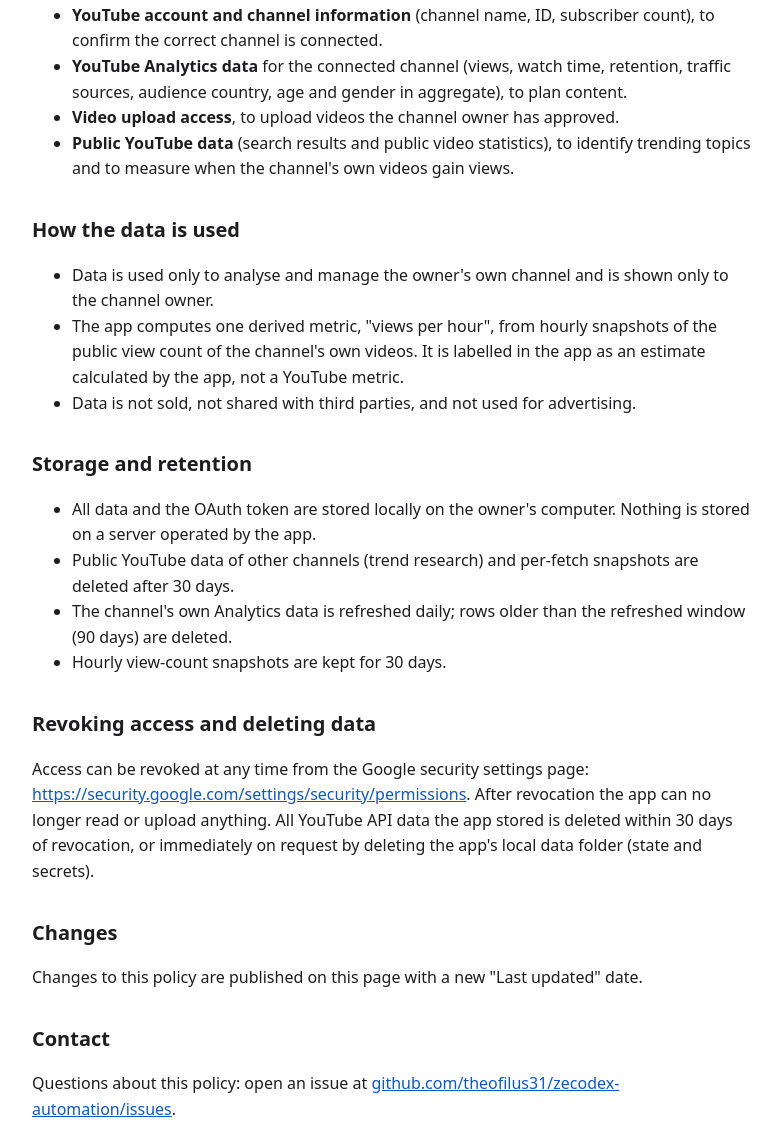
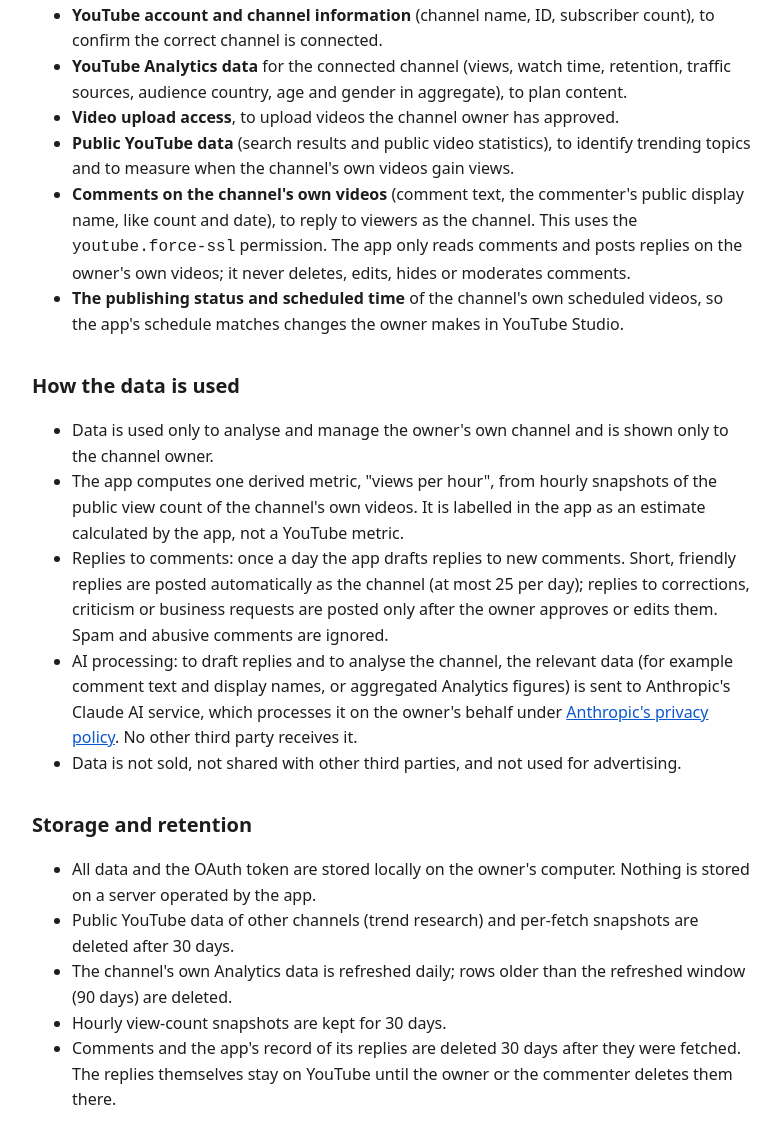
Before and after one commit to theofilus31/zecodex-automation, a plain HTML site: page privacy.html in a window 1280 px wide. Shown: the part 465-1590 px from the top of the page, without its empty margins (248-1029 px from the left). Drawn offline with Linux system fonts and the light colour scheme.

Commit message:
Privacy policy: comment replies, schedule sync, AI processing disclosure
Co-Authored-By: Claude Opus 5.5 <noreply@anthropic.com>

```diff
--- a/privacy.html
+++ b/privacy.html
@@ -11,7 +11,7 @@
 </head>
 <body>
 <h1>Privacy Policy</h1>
-<p><em>Last updated: November 20, 2026</em></p>
+<p><em>Last updated: November 21, 2026</em></p>
 
 <p>ZECODEX Automation ("the app") is a private tool used only by the owner of the ZECODEX YouTube channel to manage
 that channel. This policy explains what data the app accesses and how it is used, stored, shared and deleted.</p>
@@ -28,6 +28,11 @@ that channel. This policy explains what data the app accesses and how it is used
   <li><strong>YouTube Analytics data</strong> for the connected channel (views, watch time, retention, traffic sources, audience country, age and gender in aggregate), to plan content.</li>
   <li><strong>Video upload access</strong>, to upload videos the channel owner has approved.</li>
   <li><strong>Public YouTube data</strong> (search results and public video statistics), to identify trending topics and to measure when the channel's own videos gain views.</li>
+  <li><strong>Comments on the channel's own videos</strong> (comment text, the commenter's public display name, like count and
+      date), to reply to viewers as the channel. This uses the <code>youtube.force-ssl</code> permission. The app only reads
+      comments and posts replies on the owner's own videos; it never deletes, edits, hides or moderates comments.</li>
+  <li><strong>The publishing status and scheduled time</strong> of the channel's own scheduled videos, so the app's
+      schedule matches changes the owner makes in YouTube Studio.</li>
 </ul>
 
 <h2>How the data is used</h2>
@@ -35,7 +40,14 @@ that channel. This policy explains what data the app accesses and how it is used
   <li>Data is used only to analyse and manage the owner's own channel and is shown only to the channel owner.</li>
   <li>The app computes one derived metric, "views per hour", from hourly snapshots of the public view count of the
       channel's own videos. It is labelled in the app as an estimate calculated by the app, not a YouTube metric.</li>
-  <li>Data is not sold, not shared with third parties, and not used for advertising.</li>
+  <li>Replies to comments: once a day the app drafts replies to new comments. Short, friendly replies are posted
+      automatically as the channel (at most 25 per day); replies to corrections, criticism or business requests are
+      posted only after the owner approves or edits them. Spam and abusive comments are ignored.</li>
+  <li>AI processing: to draft replies and to analyse the channel, the relevant data (for example comment text and
+      display names, or aggregated Analytics figures) is sent to Anthropic's Claude AI service, which processes it on
+      the owner's behalf under <a href="https://www.anthropic.com/legal/privacy">Anthropic's privacy policy</a>. No other
+      third party receives it.</li>
+  <li>Data is not sold, not shared with other third parties, and not used for advertising.</li>
 </ul>
 
 <h2>Storage and retention</h2>
@@ -44,12 +56,14 @@ that channel. This policy explains what data the app accesses and how it is used
   <li>Public YouTube data of other channels (trend research) and per-fetch snapshots are deleted after 30 days.</li>
   <li>The channel's own Analytics data is refreshed daily; rows older than the refreshed window (90 days) are deleted.</li>
   <li>Hourly view-count snapshots are kept for 30 days.</li>
+  <li>Comments and the app's record of its replies are deleted 30 days after they were fetched. The replies themselves
+      stay on YouTube until the owner or the commenter deletes them there.</li>
 </ul>
 
 <h2>Revoking access and deleting data</h2>
 <p>Access can be revoked at any time from the Google security settings page:
 <a href="https://security.google.com/settings/security/permissions">https://security.google.com/settings/security/permissions</a>.
-After revocation the app can no longer read or upload anything. All YouTube API data the app stored is deleted within
+After revocation the app can no longer read, upload or reply to anything. All YouTube API data the app stored is deleted within
 30 days of revocation, or immediately on request by deleting the app's local data folder (state and secrets).</p>
 
 <h2>Changes</h2>
```
Also changed, not shown: index.html (+3 -0 lines).
